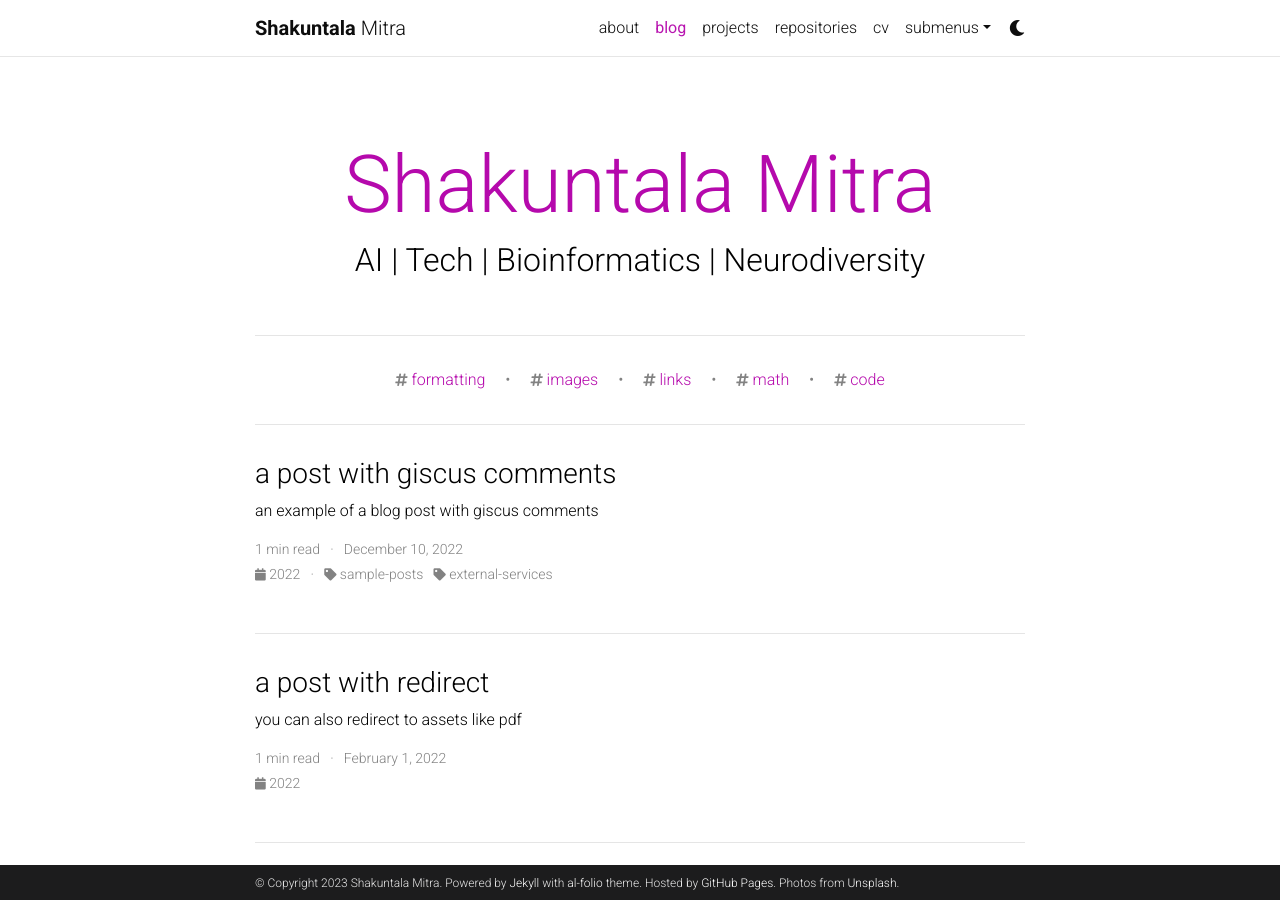
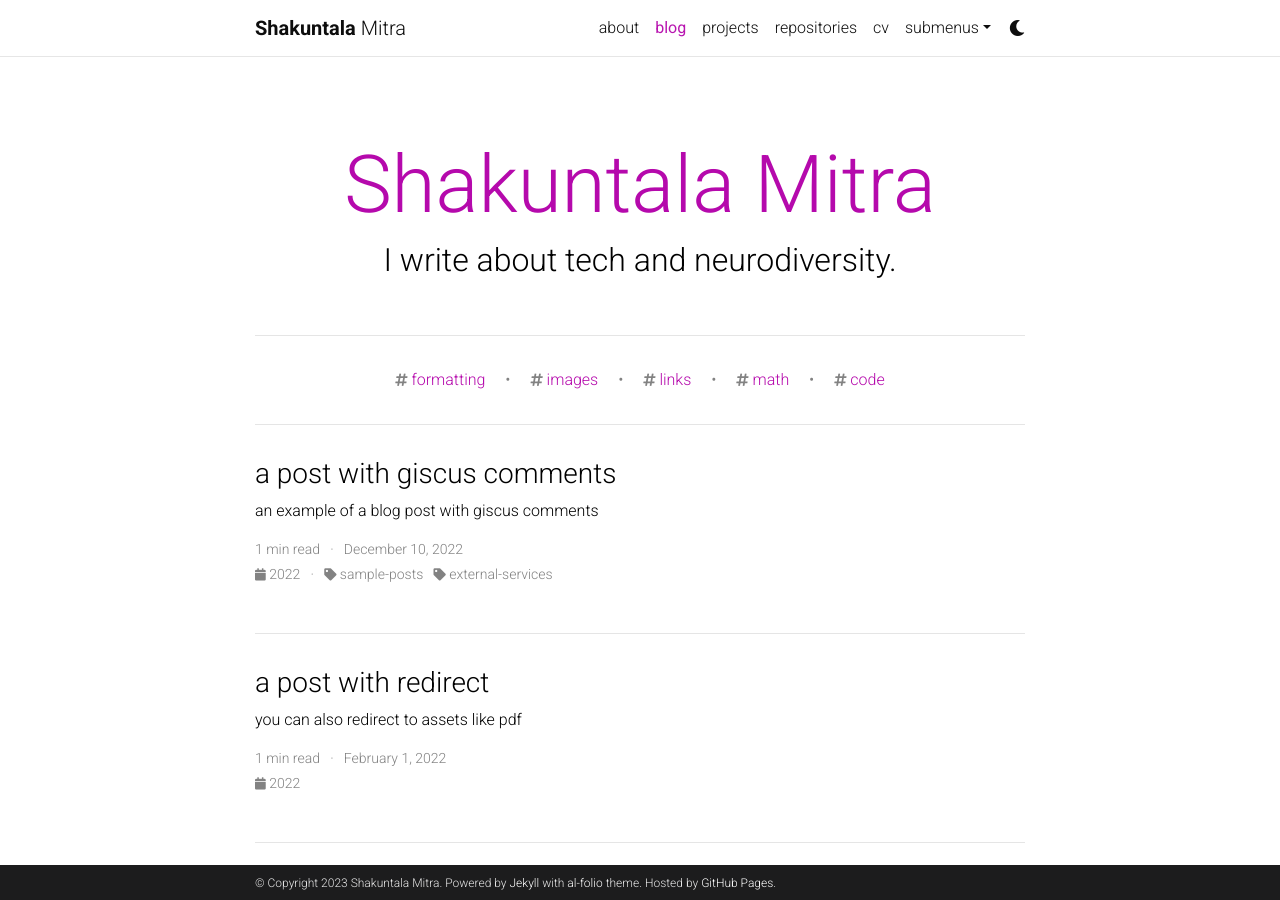
Before and after one commit to dna-witch/dna-witch.github.io, a Jekyll site: the page built from blog/index.html, in a window 1280 px wide and 900 px high. Built offline with Jekyll 4.4.1, drawn with Linux system fonts in a browser that asks for light colours; the list of posts is cut into pages by our own code; comment, search, counter and statistics services are not loaded; a style sheet for code colours, icons or effects is not loaded.

Commit message:
Added new profile pic, edited footer and CV, added Google Analytics tracking

```diff
--- a/_config.yml
+++ b/_config.yml
@@ -12,7 +12,6 @@
 footer_text: >
   Powered by <a href="https://jekyllrb.com/" target="_blank">Jekyll</a> with <a href="https://github.com/alshedivat/al-folio">al-folio</a> theme.
   Hosted by <a href="https://pages.github.com/" target="_blank">GitHub Pages</a>.
-  Photos from <a href="https://unsplash.com" target="_blank">Unsplash</a>.
 keywords: data-science, data-scientist, machine-learning, early-career, artificial-intelligence, bioinformatics, tech, academic-website, portfolio-website  # add your own keywords or leave empty
 
 lang: en # the language of your site (for example: en, fr, cn, ru, etc.)
@@ -111,7 +110,7 @@
 # Analytics and search engine verification
 # -----------------------------------------------------------------------------
 
-google_analytics:  # your Google Analytics measurement ID (format: G-XXXXXXXXXX)
+google_analytics: G-LCG3KCWEJ6 # your Google Analytics measurement ID (format: G-XXXXXXXXXX)
 panelbear_analytics:  # panelbear analytics site ID (format: XXXXXXXXX)
 
 google_site_verification:  # your google-site-verification ID (Google Search Console)
@@ -123,7 +122,7 @@
 
 blog_name: Shakuntala Mitra # blog_name will be displayed in your blog page
 blog_nav_title: blog # your blog must have a title for it to be displayed in the nav bar
-blog_description: AI | Tech | Bioinformatics | Neurodiversity
+blog_description: I write about tech and neurodiversity.
 permalink: /blog/:year/:title/
 
 # Pagination
@@ -341,7 +340,7 @@
 # Optional Features
 # -----------------------------------------------------------------------------
 
-enable_google_analytics:    false  # enables google analytics
+enable_google_analytics:    true  # enables google analytics
 enable_panelbear_analytics: false  # enables panelbear analytics
 enable_google_verification: false  # enables google site verification
 enable_bing_verification:   false  # enables bing site verification
@@ -350,7 +349,7 @@
 enable_tooltips:            false  # enables automatic tooltip links generated
                                    # for each section titles on pages and posts
 enable_darkmode:            true   # enables switching between light/dark modes
-enable_navbar_social:       false  # enables displaying social links in the
+enable_navbar_social:       true   # enables displaying social links in the
                                    # navbar on the about page
 enable_project_categories:  true   # enables categorization of projects into
                                    # multiple categories
```
Also changed, not shown: _data/cv.yml (+31 -31 lines), _pages/about.md (+1 -1 lines), 1 other file.
